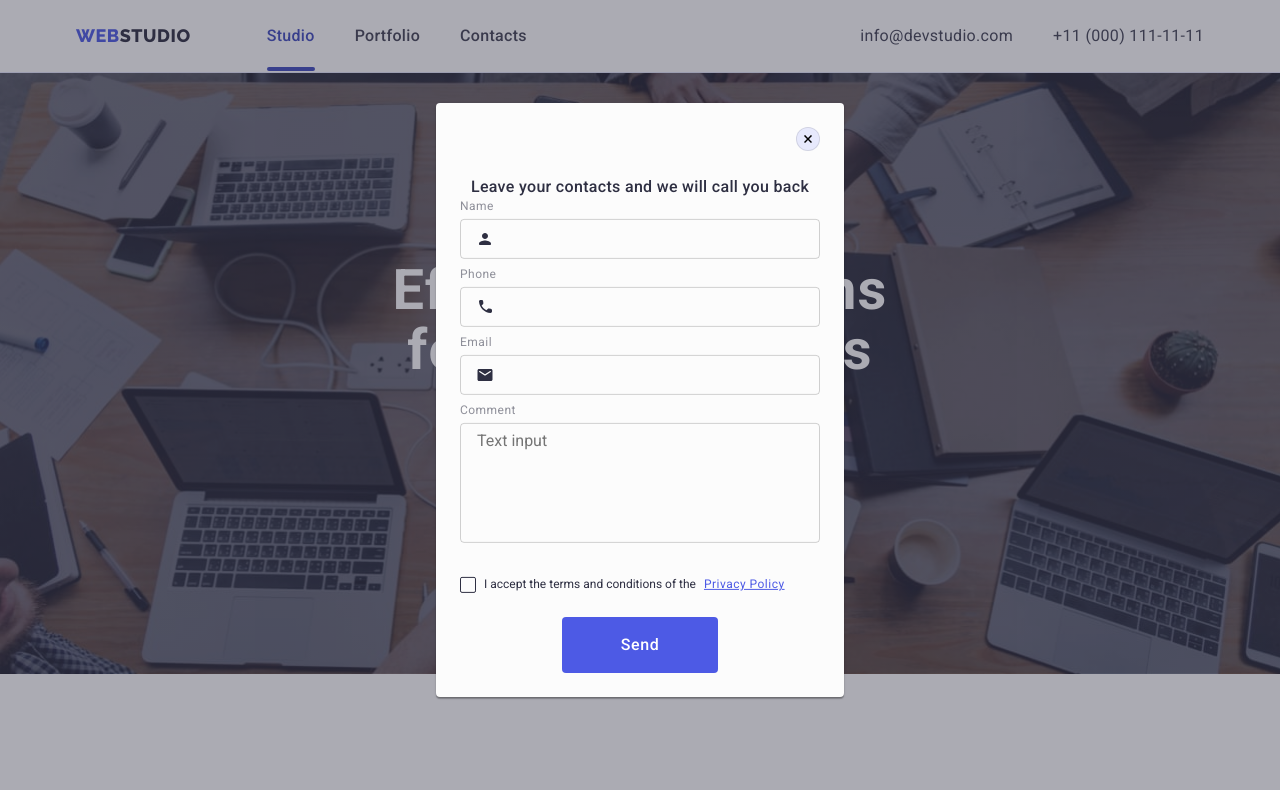
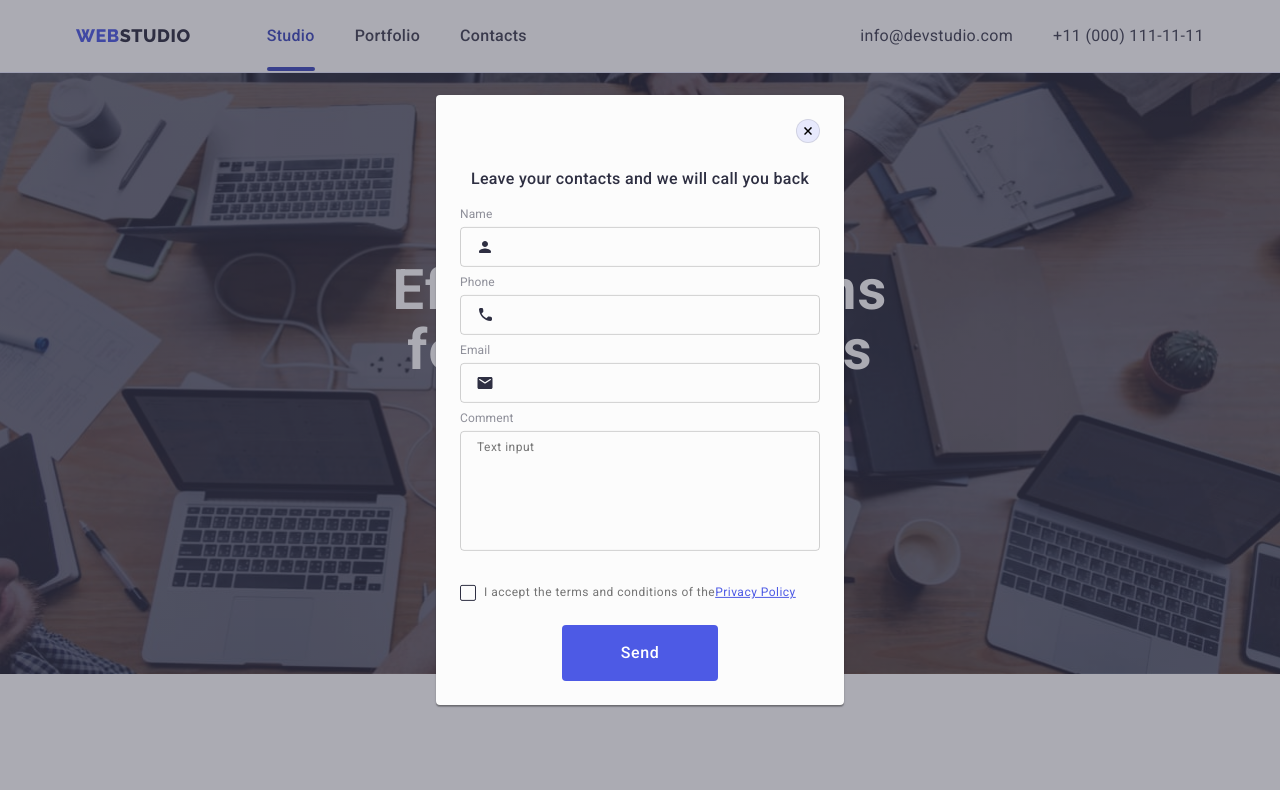
Before and after one commit to Giligran/goit-markup-hw-06, a plain HTML site: page index.html in a window 1280 px wide. Both pictures are taken after a click on the button "Order Service". Shown: the top 790 px of the page. Drawn offline with nearby package versions, Linux system fonts and the light colour scheme.

Commit message:
fix text-size margin

```diff
--- a/css/styles.css
+++ b/css/styles.css
@@ -576,6 +576,7 @@ background-color: #31D0AA;
 }
 
 .footer-label {
+    margin-bottom: 16px;
     font-weight: 500;
     line-height: 1.5;
     letter-spacing: 0.02em;
@@ -682,6 +683,7 @@ background-color: #31D0AA;
 }
 
 .modal-title {
+    margin-bottom: 16px;
     font-weight: 500;
     line-height: 1.5;
     text-align: center;
@@ -703,7 +705,7 @@ background-color: #31D0AA;
 .form-field label {
 font-size: 12px;
 line-height: 1.33;
-letter-spacing: 0.04em;
+letter-spacing: 0.01em;
 color: #8E8F99;
 }
 
@@ -730,6 +732,9 @@ color: #8E8F99;
 
 .input-message.input-form {
     width: 100%;
+    font-size: 12px;
+    line-height: 1.33;
+    letter-spacing: 0.04em;
     padding: 8px  16px;
     min-height: 120px;
     resize: none;
@@ -777,13 +782,16 @@ color: #8E8F99;
     display: flex;
     flex-direction: row;
     align-items: center;
-    gap: 8px;
+    line-height: 1.33;
+    letter-spacing: 0.04em;
+    color: #757575;
 }
 
 .icon-accept {
     display: flex;
     align-items: center;
     justify-content: center;
+    margin-right: 8px;
     width: 16px;
     height: 16px;
     fill: transparent;
```
